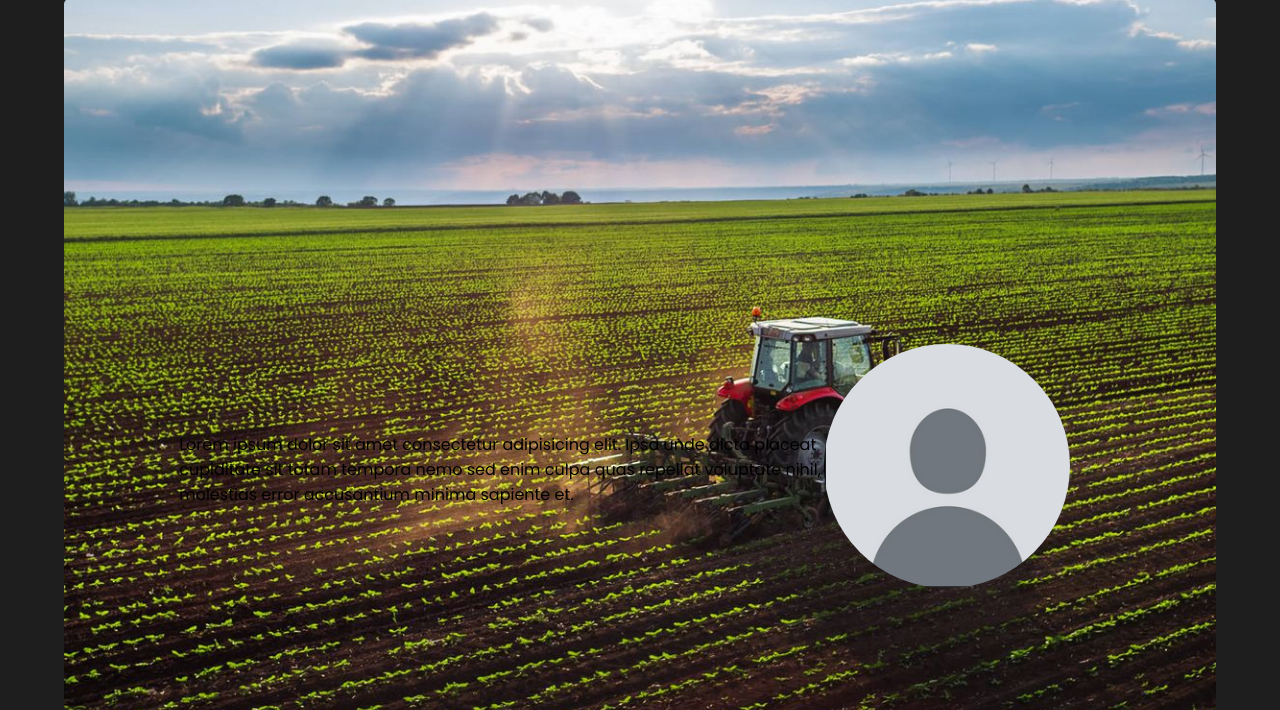
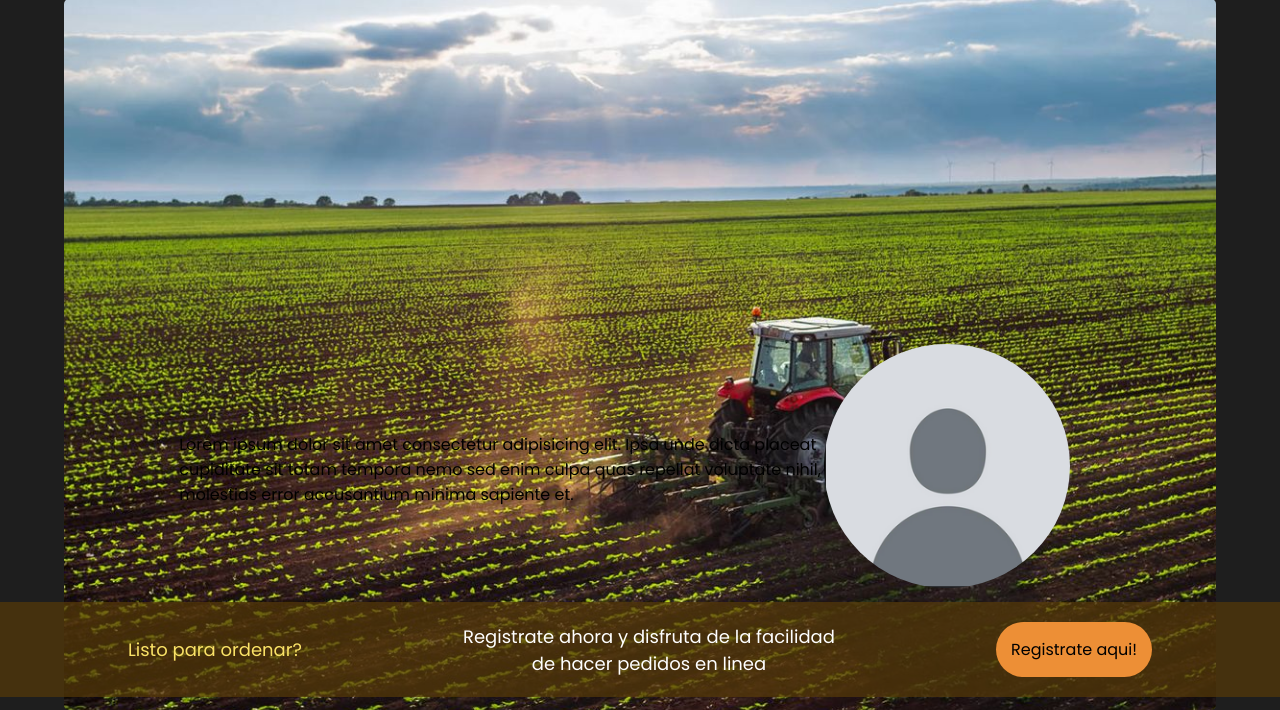
Before and after one commit to tortilleriaLaFrontera/Tortilleria, a PHP site: page /nosotros.html in a window 1280 px wide. Shown: the part 103-813 px from the top of the page. Run offline with PHP 8.4, Linux system fonts and the light colour scheme.

Commit message:
Agregado de strip de registrarse

```diff
--- a/contacto.html
+++ b/contacto.html
@@ -23,5 +23,10 @@
     <main>
 
     </main>
+    <section class="strip">
+        <p class="strip-1p">Listo para ordenar?</p>
+        <p class="strip-2p">Registrate ahora y disfruta de la facilidad<br>de hacer pedidos en linea</p>
+        <a href="registro.html"><button>Registrate aqui!</button></a>
+    </section>
 </body>
 </html>
--- a/css/main.css
+++ b/css/main.css
@@ -85,5 +85,40 @@ main {
     justify-content: space-between;
 
 }
+
+/*#region Strip Registrarse*/
+.strip {
+    display: flex;
+    padding: 20px 10%;
+    align-items: center;
+    justify-content: space-between;
+    background-color: var(--message-bg-clr);
+    width: 100%;
+    height: auto;
+
+    /* Positioning */
+    position: fixed; /* Makes the banner float over all other content */
+    bottom: 0; /* Positions the banner at the bottom of the viewport */
+    left: 0; /* Aligns the banner to the left edge of the viewport */
+    z-index: 1000; /* Ensures the banner stays on top of other elements */
+
+}
+.strip p {
+    font-size: large;
+}
+.strip-1p {
+    color: #FAE267;
+}
+.strip-2p {
+    color: var(--banner-txt-clr);
+    text-align: center;
+}
+.strip button {
+    background-color: var(--base-subtext-clr);
+    color: black;
+    border-radius: 60px;
+    padding: 15px;
+}
 /*#endregion*/
 /*#endregion*/
+/*#endregion*/
--- a/nosotros.html
+++ b/nosotros.html
@@ -32,5 +32,10 @@
         </span>
 
     </main>
+    <section class="strip">
+        <p class="strip-1p">Listo para ordenar?</p>
+        <p class="strip-2p">Registrate ahora y disfruta de la facilidad<br>de hacer pedidos en linea</p>
+        <a href="registro.html"><button>Registrate aqui!</button></a>
+    </section>
 </body>
 </html>
--- a/productos.html
+++ b/productos.html
@@ -61,5 +61,10 @@
             </span>
         </div>
     </main>
+    <section class="strip">
+        <p class="strip-1p">Listo para ordenar?</p>
+        <p class="strip-2p">Registrate ahora y disfruta de la facilidad<br>de hacer pedidos en linea</p>
+        <a href="registro.html"><button>Registrate aqui!</button></a>
+    </section>
 </body>
 </html>
```
Also changed, not shown: css/cont-index.css (+0 -27 lines), index.html (+6 -6 lines).
